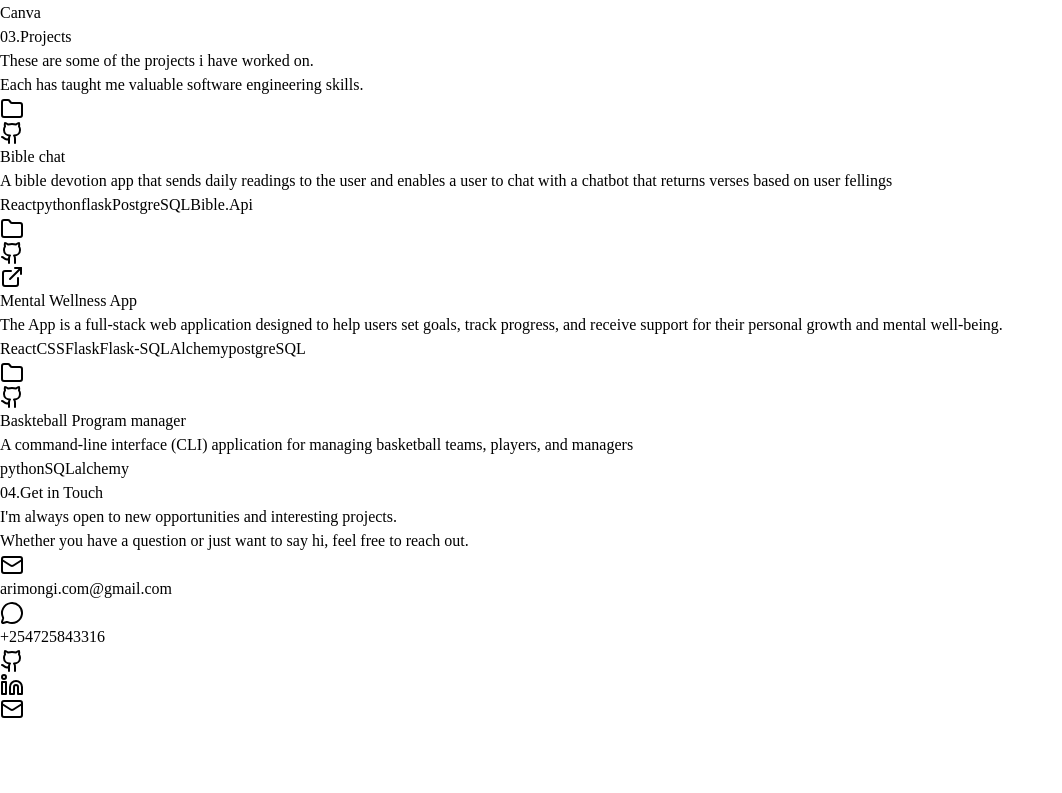
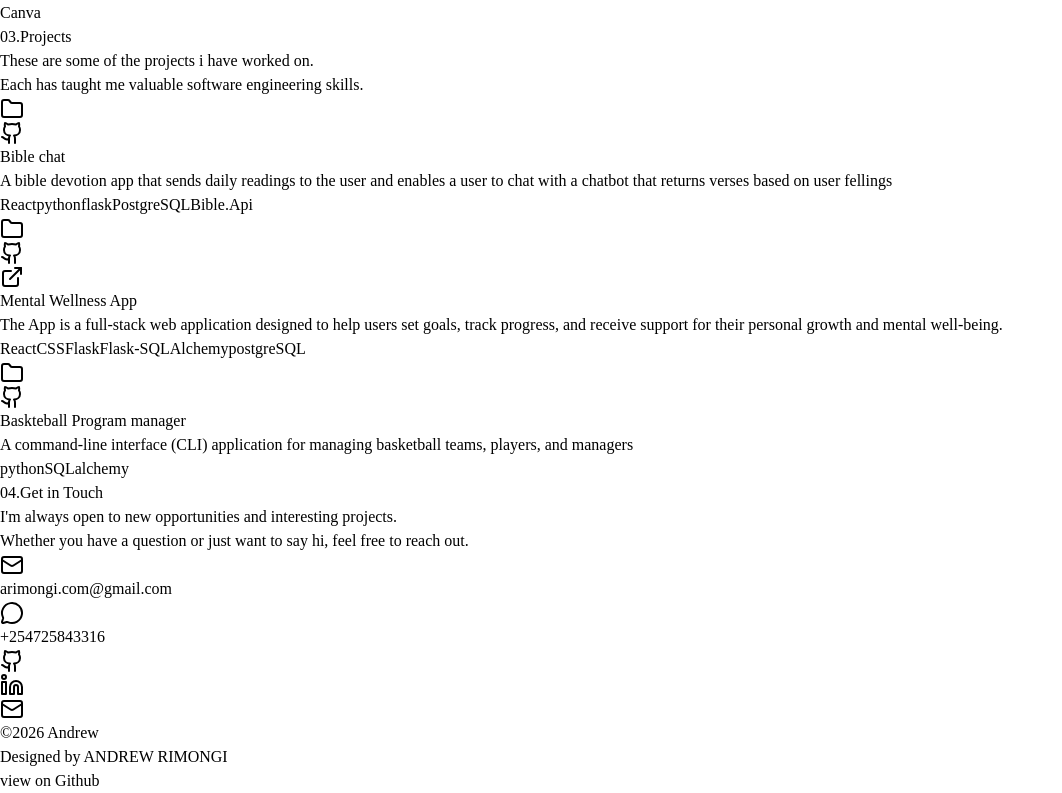
Before and after one commit to Andy-Ops254/portfolio-website, a React (Vite) app: page / in a window 1280 px wide. Shown: the part 1750-2543 px from the top of the page, without its empty margins (0-1062 px from the left). Before the commit the page ends 2471 px from the top, so only its background shows below. Built offline with nearby package versions, Linux system fonts and the light colour scheme.

Commit message:
feat:footer

```diff
--- a/src/Components/About.jsx
+++ b/src/Components/About.jsx
@@ -25,7 +25,7 @@ function About() {
     <section id='about'>
     <div className='mx-auto max-w-6xl mt-40'>
         <h2 className='font-bold tracking-tight text-balance sm-text-4xl'>
-            <span className='font-mono text-[#049188] text-sm underline decoration-solid decoration-[#049188]'>
+            <span className='font-mono text-[#049188] text-sm'>
                 01.
             </span>
 
--- a/src/Components/App.jsx
+++ b/src/Components/App.jsx
@@ -5,6 +5,7 @@ import Hero from "./Hero"
 import TechStack from "./TechStack"
 import Projects from "./Projects"
 import Contact from "./Contact"
+import Footer from "./Footer"
 
 function App() {
 
@@ -24,6 +25,7 @@ function App() {
       <TechStack />
       <Projects />
       <Contact />
+      <Footer />
     </main>
   )
 }
--- /dev/null
+++ b/src/Components/Footer.jsx
@@ -0,0 +1,26 @@
+import React from 'react'
+
+function Footer() {
+  return (
+    <div className='border-t border-gray-400 px-6 py-8 mt-32'>
+        <div className='max-w-6xl mx-auto text-center'>
+            <p className='text-xs text-gray-400 font-mono mb-2'>
+                &copy;2026 Andrew
+            </p>
+            <p className='text-xs text-gray-400 font-mono'>
+                Designed by ANDREW RIMONGI
+            </p>
+
+            <a href='https://github.com/Andy-Ops254/portfolio-website'
+            target='_blank'
+            rel='noopenner norefferer'
+            className='mt-2 font-mono text-xs hover:text-[#048779] text-gray-400'
+            >
+                view on Github
+            </a>
+        </div>
+    </div>
+  )
+}
+
+export default Footer
```
